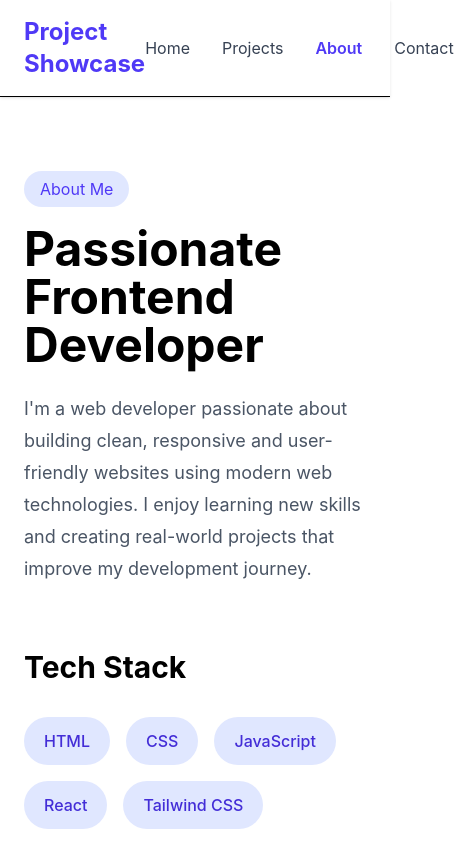
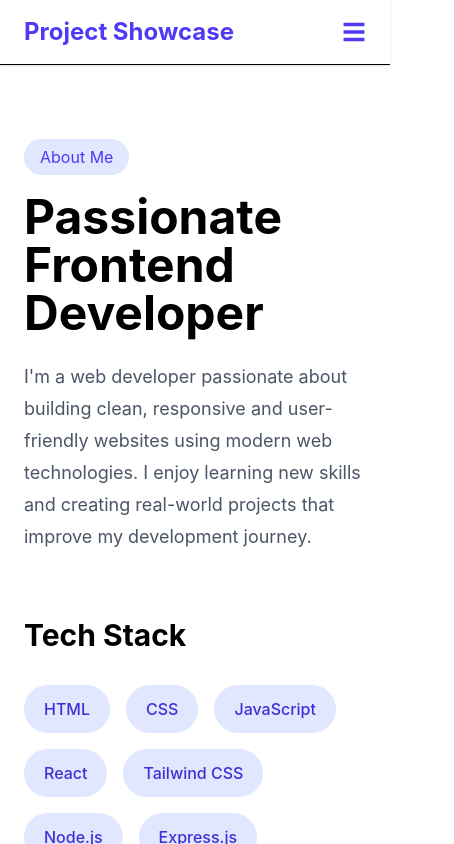
Before and after one commit to amit0526/project-showcase, a React (Vite) app: page /about in a window 390 px wide. Shown: the top 844 px of the page, 454 px wide, since content can reach past the window. Built offline with nearby package versions, Linux system fonts and the light colour scheme.

Commit message:
Update navbar

```diff
--- a/src/components/Navbar.jsx
+++ b/src/components/Navbar.jsx
@@ -3,61 +3,91 @@ import { useState } from "react";
 import { FaBars, FaTimes } from "react-icons/fa";
 
 export default function Navbar() {
+  const [menuOpen, setMenuOpen] = useState(false);
+
+  const navLinkClass = ({ isActive }) =>
+    isActive
+      ? "text-indigo-600 font-semibold"
+      : "text-gray-700 hover:text-indigo-600 transition";
+
   return (
     <nav className="sticky top-0 z-50 bg-white border-b shadow-sm">
       <div className="max-w-7xl mx-auto flex items-center justify-between px-6 py-4">
         {/* Logo */}
-        <Link to="/" className="text-2xl font-bold text-indigo-600">
+        <Link
+          to="/"
+          className="text-2xl font-bold text-indigo-600"
+          onClick={() => setMenuOpen(false)}
+        >
           Project Showcase
         </Link>
 
-        {/* Navigation */}
-        <div className="flex items-center gap-8">
+        {/* Desktop Navigation */}
+        <div className="hidden md:flex items-center gap-8">
+          <NavLink to="/" className={navLinkClass}>
+            Home
+          </NavLink>
+
+          <NavLink to="/projects" className={navLinkClass}>
+            Projects
+          </NavLink>
+
+          <NavLink to="/about" className={navLinkClass}>
+            About
+          </NavLink>
+
+          <NavLink to="/contact" className={navLinkClass}>
+            Contact
+          </NavLink>
+        </div>
+
+        {/* Mobile Menu Button */}
+        <button
+          className="md:hidden text-2xl text-indigo-600"
+          onClick={() => setMenuOpen(!menuOpen)}
+        >
+          {menuOpen ? <FaTimes /> : <FaBars />}
+        </button>
+      </div>
+
+      {/* Mobile Navigation */}
+      {menuOpen && (
+        <div className="md:hidden border-t bg-white shadow-sm">
+          <div className="flex flex-col px-6 py-5 gap-5">
             <NavLink
               to="/"
-            className={({ isActive }) =>
-              isActive
-                ? "text-indigo-600 font-semibold"
-                : "text-gray-700 hover:text-indigo-600 transition"
-            }
+              className={navLinkClass}
+              onClick={() => setMenuOpen(false)}
             >
               Home
             </NavLink>
 
             <NavLink
               to="/projects"
-            className={({ isActive }) =>
-              isActive
-                ? "text-indigo-600 font-semibold"
-                : "text-gray-700 hover:text-indigo-600 transition"
-            }
+              className={navLinkClass}
+              onClick={() => setMenuOpen(false)}
             >
               Projects
             </NavLink>
 
             <NavLink
               to="/about"
-            className={({ isActive }) =>
-              isActive
-                ? "text-indigo-600 font-semibold"
-                : "text-gray-700 hover:text-indigo-600 transition"
-            }
+              className={navLinkClass}
+              onClick={() => setMenuOpen(false)}
             >
               About
             </NavLink>
 
             <NavLink
               to="/contact"
-            className={({ isActive }) =>
-              isActive
-                ? "text-indigo-600 font-semibold"
-                : "text-gray-700 hover:text-indigo-600 transition"
-            }
+              className={navLinkClass}
+              onClick={() => setMenuOpen(false)}
             >
               Contact
             </NavLink>
           </div>
         </div>
+      )}
     </nav>
   );
 }
```
Lines whose indentation alone changed are shown as unchanged.
